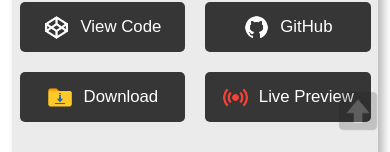
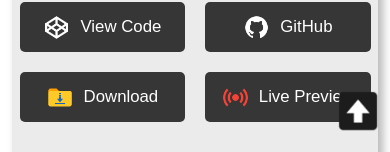
Before and after one commit to CodeBustler/myProjects, a plain HTML site: page index.html in a window 390 px wide. Shown: the part 692-844 px from the top of the page. Drawn offline with Linux system fonts and the light colour scheme.

Commit message:
Update project-cards.css

```diff
--- a/project-cards.css
+++ b/project-cards.css
@@ -272,4 +272,8 @@
     .top {
         right: 3vw;
     }
+
+    .top {
+        opacity: 1;
+    }
 }
```
